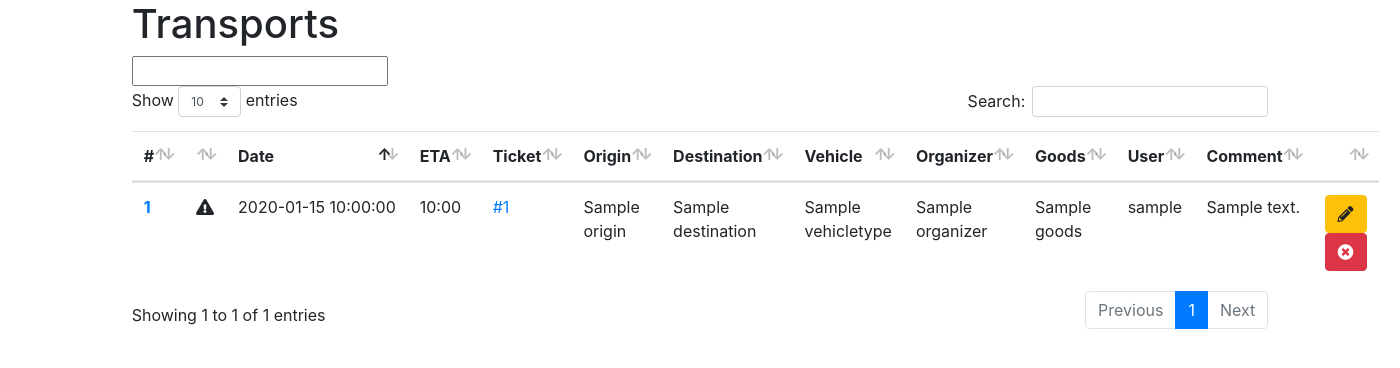
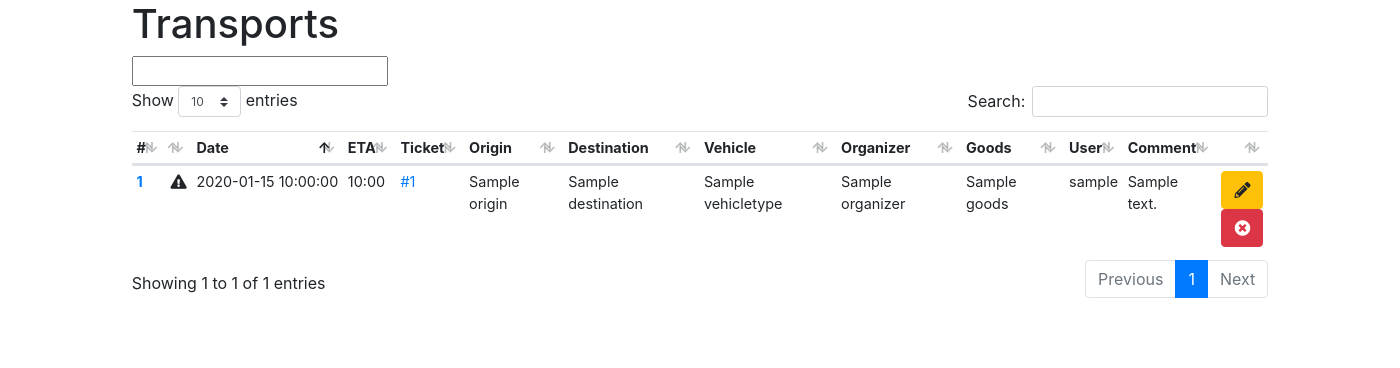
Before and after one commit to c3loc/transporte, a Python web app: template transporte/templates/transport_list.html in a window 1400 px wide. Shown: the part 56-424 px from the top of the page. Run offline with Jinja, Linux system fonts and the light colour scheme; the template is opened without the code that fills it: most values are stand-ins (such as "Sample title", 1, 10 or a date in 2020); form fields are guessed from the names that the template uses; some libraries are stand-ins or nearby versions.

Commit message:
smaller font size

```diff
--- a/transporte/templates/transport_list.html
+++ b/transporte/templates/transport_list.html
@@ -11,7 +11,7 @@
     {{ filterform.day(**{'onchange': 'this.form.submit()'}) }}
 </form>
 
-<table class="table" id="transportlist">
+<table class="table table-sm" style="font-size: 0.9rem" id="transportlist">
     <thead>
     <tr>
         <th scope="col">#</th>
```
